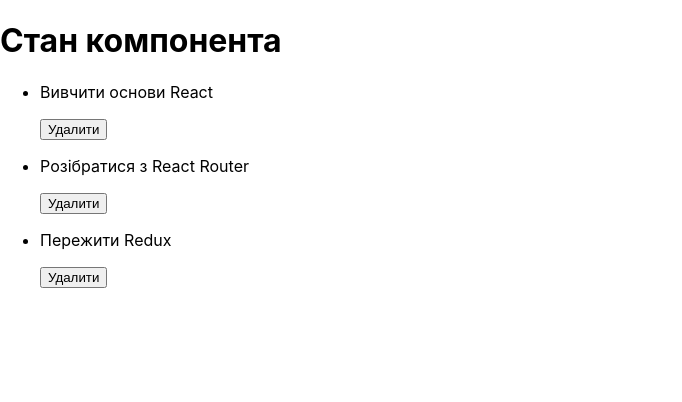
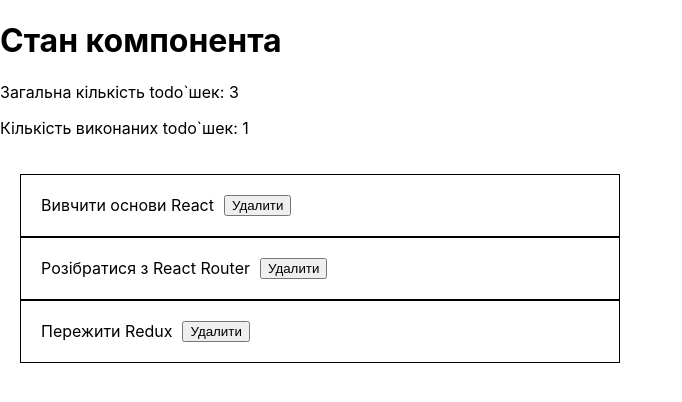
Before and after one commit to Allovallo/react-pract-03, a React (Create React App) app: page / in a window 1280 px wide. Shown: the top 402 px of the page, without its empty margins (0-682 px from the left). Built offline with nearby package versions, Linux system fonts and the light colour scheme.

Commit message:
files updated

```diff
--- a/src/App.js
+++ b/src/App.js
@@ -19,15 +19,35 @@ class App extends Component {
   state = {
     todos: initialTodos,
   };
+
+  deleteTodo = todoId => {
+    this.setState(prevState => ({ todos: prevState.todos.filter(todo => todo.id !== todoId) }));
+  };
+
   render() {
     const { todos } = this.state;
+
+    const totalTodoCount = todos.length;
+    const completedTodosCount = todos.reduce(
+      (total, todo) => (todo.completed ? total + 1 : total),
+      0
+    );
+
+    console.log(completedTodosCount);
+
     return (
       <div>
         <h1>Стан компонента</h1>
         {/* <Counter initialValue={10} />
           <Dropdown /> */}
         {/* <ColorPicker options={colorPickerOptions} /> */}
-        <TodoList todos={todos} />
+
+        <div>
+          <p>Загальна кількість todo`шек: {totalTodoCount}</p>
+          <p>Кількість виконаних todo`шек: {completedTodosCount}</p>
+        </div>
+
+        <TodoList todos={todos} onDeleteTodo={this.deleteTodo} />
       </div>
     );
   }
--- a/src/components/TodoList/TodoList.css
+++ b/src/components/TodoList/TodoList.css
@@ -1,7 +1,17 @@
 .TodoList {
-
+    width: 600px;
+    padding: 20px;
 }
 
 .TodoList__item {
     display: flex;
+    align-items: center;
+    padding: 20px;
+    border: 1px solid black;
 }
+
+.TodoList__text {
+    margin-top: 0;
+    margin-bottom: 0;
+    margin-right: 10px;
+}
--- a/src/components/TodoList/TodoList.js
+++ b/src/components/TodoList/TodoList.js
@@ -1,12 +1,12 @@
 import React from 'react';
 import './TodoList.css';
 
-const TodoList = ({ todos }) => (
-  <ul>
+const TodoList = ({ todos, onDeleteTodo }) => (
+  <ul className="TodoList">
     {todos.map(({ id, text }) => (
-      <li key={id}>
-        <p>{text}</p>
-        <button>Удалити</button>
+      <li key={id} className="TodoList__item">
+        <p className="TodoList__text">{text}</p>
+        <button onClick={() => onDeleteTodo(id)}>Удалити</button>
       </li>
     ))}
   </ul>
--- a/src/todos.json
+++ b/src/todos.json
@@ -1,5 +1,5 @@
 [
-    { "id": "id-1", "text": "Вивчити основи React", "completed": false },
+    { "id": "id-1", "text": "Вивчити основи React", "completed": true },
     { "id": "id-2", "text": "Розібратися з React Router", "completed": false },
     { "id": "id-3", "text": "Пережити Redux", "completed": false }
 ]
```
